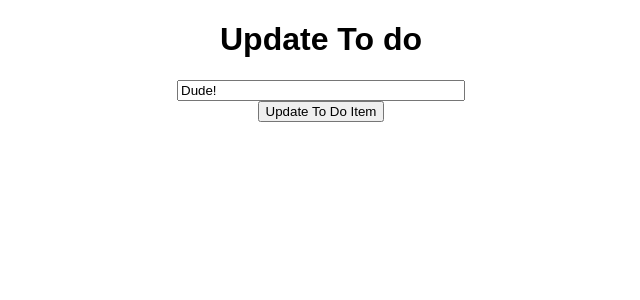
After one commit to cbvargas5/flask-todo, a Flask app: page /update/1 in a window 1280 px wide. The commit adds this page. Shown: the top 300 px of the page, without its empty margins (319-959 px from the left). Run offline with Flask 2, Linux system fonts and the light colour scheme; data comes from the database, SQL or seed files in the repository; both versions use the stored data as it was after the commit.

Commit message:
completed basic crud operations

```diff
--- a/app.py
+++ b/app.py
@@ -31,5 +31,31 @@ def index():
     tasks = Todo.query.order_by(Todo.date_created).all()
     return render_template('index.html', tasks=tasks)
 
+@app.route('/delete/<int:id>')
+def delete(id):
+  task_to_delete = Todo.query.get_or_404(id)
+
+  try:
+    db.session.delete(task_to_delete)
+    db.session.commit()
+    return redirect('/')
+
+  except:
+    return 'There was an issue deleting your to do item'
+
+@app.route('/update/<int:id>', methods=['GET', 'POST'])
+def update(id):
+  task = Todo.query.get_or_404(id)
+  if request.method == 'POST':
+    task.content = request.form['content']
+
+    try:
+      db.session.commit()
+      return redirect('/')
+    except:
+      return 'There was an issue updating your to do item'
+  else:
+    return render_template('update.html', task=task)
+
 if __name__ == "__main__":
   app.run(debug=True)
--- /dev/null
+++ b/templates/update.html
@@ -0,0 +1,12 @@
+{% extends 'base.html' %} {% block head %}
+<title>Flask To Do List</title>
+{% endblock %} {% block body %}
+<div class="content">
+    <h1>Update To do</h1>
+
+    <form action="/update/{{task.id}}" method="post">
+        <input type="text" name="content" id="content" value="{{task.content}}">
+        <input type="submit" value="Update To Do Item">
+    </form>
+</div>
+{% endblock %}
```
Also changed, not shown: templates/index.html (+7 -3 lines), test.db.
